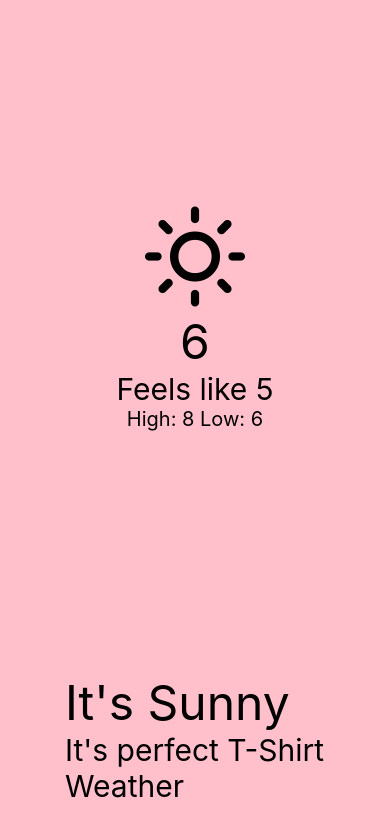
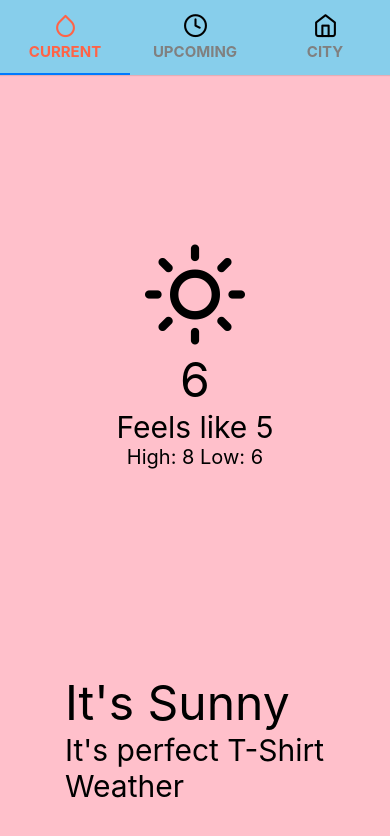
Before and after one commit to anujawas/WeatherApp, a React Native app: screen / in a window 390 px wide. Shown: the top 836 px of the page. Built offline with nearby package versions, Linux system fonts and the light colour scheme.

Commit message:
Managed all the Tabs

```diff
--- a/App.js
+++ b/App.js
@@ -4,28 +4,21 @@ import CurrentWeather from "./src/screens/CurrentWeather";
 import UpcomingWeather from "./src/screens/UpcomingWeather";
 import City from "./src/screens/City";
 
-import { View, StyleSheet } from "react-native";
+import { Feather } from '@expo/vector-icons'
 import { NavigationContainer } from "@react-navigation/native";
 import { createMaterialTopTabNavigator } from '@react-navigation/material-top-tabs';
+import Tabs from "./src/components/Tabs";
+
 
 const Tab = createMaterialTopTabNavigator();
 
 const App = () => {
   return (
-    <NavigationContainer>
-      <View style={styles.container}>
-        <CurrentWeather />
-        {/* <UpcomingWeather /> */}
-        {/* <City /> */}
-      </View>
+    <NavigationContainer >
+      <Tabs />
     </NavigationContainer>
   )
 }
 
-const styles = StyleSheet.create({
-  container: {
-    flex: 1
-  }
-})
 
 export default App;
```
